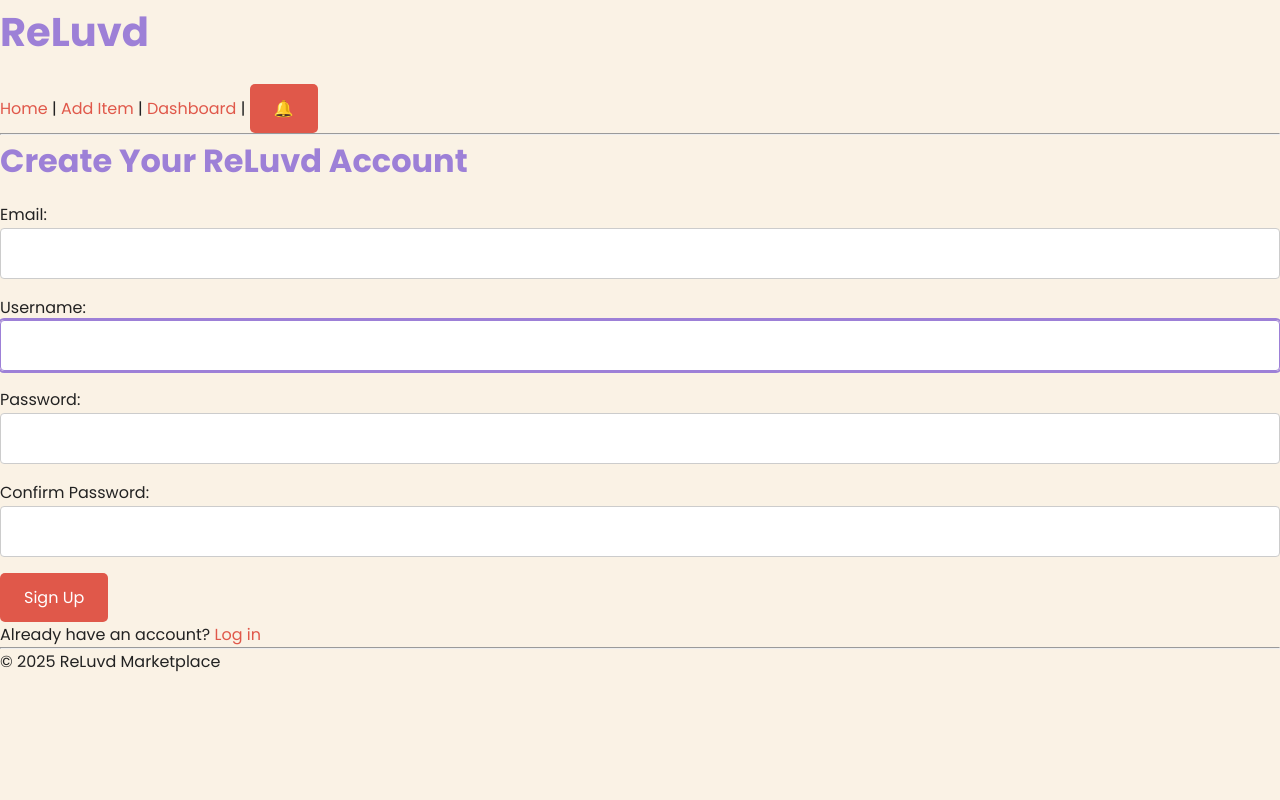
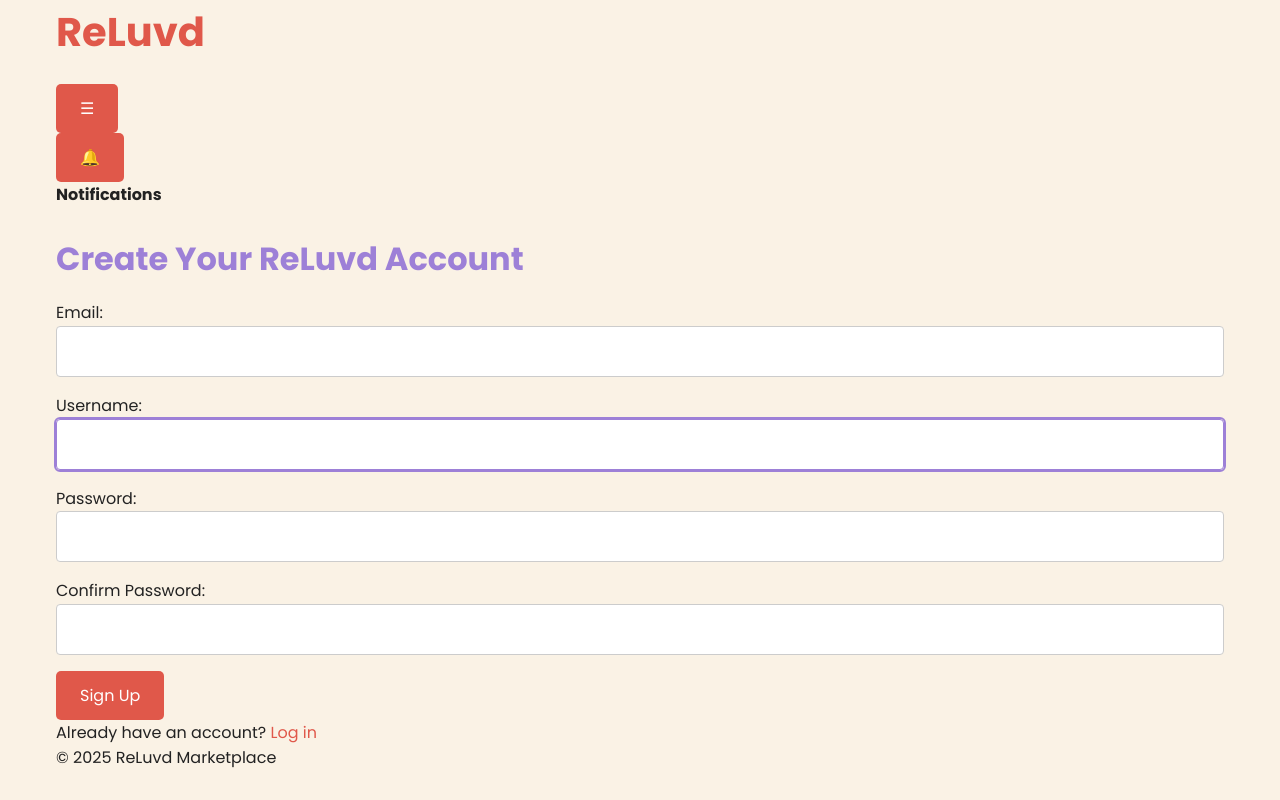
Before and after one commit to mr-aust1n/milestone-project-four, a Django app: page /accounts/signup/ in a window 1280 px wide. Run offline with Django 5.2, Linux system fonts and the light colour scheme.

Commit message:
FIX: CSS Folder
Base.html could not find the CSSS folder as it was inside the JS folder.

```diff
--- a/templates/base.html
+++ b/templates/base.html
@@ -11,43 +11,51 @@
 
     <title>ReLuvd</title>
 
-    <link rel="stylesheet" href="static/js/css/style.css">
+
+    <link rel="stylesheet" href="{% static 'css/style.css' %}">
+    <link rel="stylesheet" href="{% static 'css/base_header.css' %}">
 </head>
 
+<body>
+    <header class="site-header">
+        <div class="container">
+            <div class="header-content">
+                <h1 class="logo"><a href="/">ReLuvd</a></h1>
 
+                <button class="nav-toggle" aria-label="Toggle navigation menu">&#9776;</button>
 
-<body>
-    <header>
-        <h1>ReLuvd</h1>
-        <nav>
-            <a href="/">Home</a> |
-            <a href="/add/">Add Item</a> |
-            <a href="/dashboard/">Dashboard</a> |
+                <nav class="site-nav" aria-label="Main navigation">
+                    <ul>
+                        <li><a href="/">Home</a></li>
+                        <li><a href="/add/">Add Item</a></li>
+                        <li><a href="/dashboard/">Dashboard</a></li>
 
                         {% if user.is_authenticated %}
-            <a href="{% url 'my_orders' %}" aria-label="View your order history">My Orders</a> |
+                        <li><a href="{% url 'my_orders' %}">My Orders</a></li>
                         {% endif %}
 
                         {% if user.is_authenticated and user.is_superuser %}
-            <a href="/admin/">Admin</a> |
+                        <li><a href="/admin/">Admin</a></li>
                         {% endif %}
 
                         {% if user.is_authenticated %}
-            <a href="{% url 'my_offers' %}">My Offers</a> |
+                        <li><a href="{% url 'my_offers' %}">My Offers</a></li>
                         {% endif %}
+                    </ul>
+                </nav>
 
-            <div class="notification-bell" style="display: inline-block; position: relative;">
+                <div class="notification-bell">
                     <button id="bellButton" aria-label="Toggle notifications">🔔</button>
-                <div id="notificationDropdown"
-                    style="display: none; position: absolute; right: 0; background: white; border: 1px solid #ccc; padding: 10px; width: 300px; z-index: 100;">
+                    <div id="notificationDropdown" class="notifications-dropdown">
                         <strong>Notifications</strong><br><br>
 
                         {% if notifications.messages %}
                         <p><strong>Messages</strong></p>
                         <ul>
                             {% for msg in notifications.messages %}
-                        <li>{{ msg.sender.username }} → <a href="{% url 'item_detail' msg.item.id %}">{{ msg.item.title
-                                }}</a></li>
+                            <li>{{ msg.sender.username }} →
+                                <a href="{% url 'item_detail' msg.item.id %}">{{ msg.item.title }}</a>
+                            </li>
                             {% endfor %}
                         </ul>
                         {% endif %}
@@ -56,8 +64,10 @@
                         <p><strong>Offers</strong></p>
                         <ul>
                             {% for offer in notifications.offers %}
-                        <li>Offer on <a href="{% url 'item_detail' offer.item.id %}">{{ offer.item.title }}</a> (£{{
-                            offer.price }})</li>
+                            <li>Offer on
+                                <a href="{% url 'item_detail' offer.item.id %}">{{ offer.item.title }}</a> (£{{
+                                offer.price }})
+                            </li>
                             {% endfor %}
                         </ul>
                         {% endif %}
@@ -72,20 +82,21 @@
                         {% endif %}
                     </div>
                 </div>
-        </nav>
-        <hr>
+            </div>
+        </div>
     </header>
 
+    <main class="container">
         {% block content %}{% endblock %}
+    </main>
 
-    <footer>
-        <hr>
+    <footer class="site-footer">
+        <div class="container">
             <p>&copy; 2025 ReLuvd Marketplace</p>
+        </div>
     </footer>
 
-    {% load static %}
-    <script src="static/js/notifications.js"></script>
-
+    <script src="{% static 'js/notifications.js' %}"></script>
 </body>
 
 </html>
```
Also changed, not shown: static/css/base_header.css (added, +34 -0 lines), static/css/style.css (renamed from templates/static/js/css/style.css), static/js/notifications.js (renamed from templates/static/js/notifications.js), 3 other files. Lines whose indentation alone changed are shown as unchanged.
